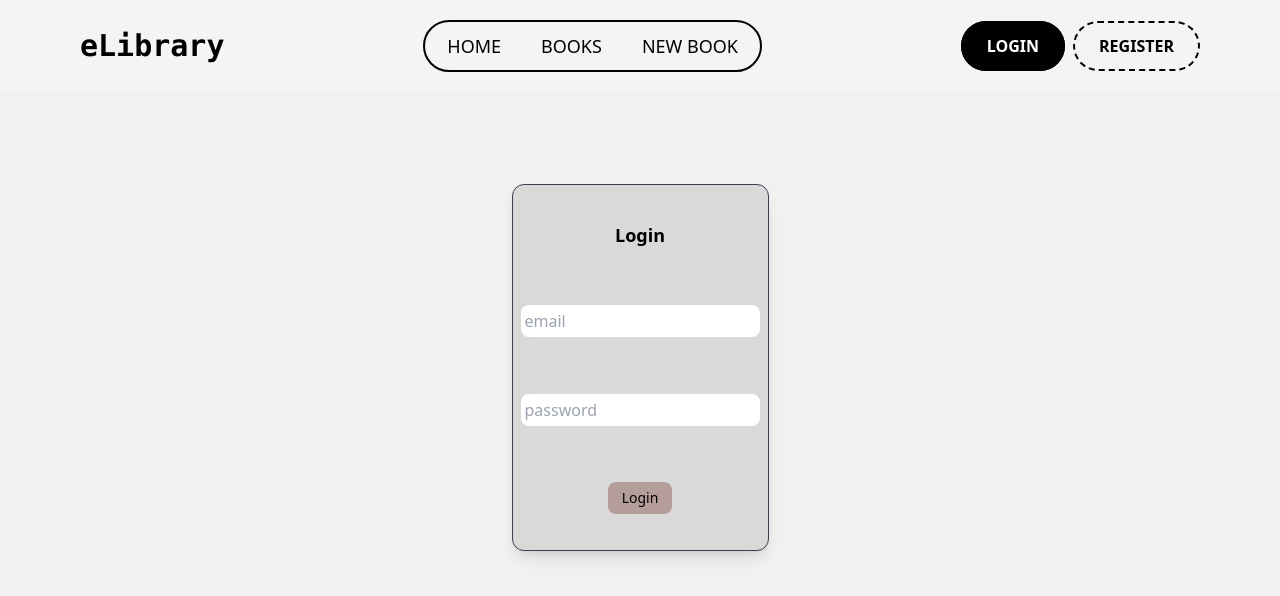
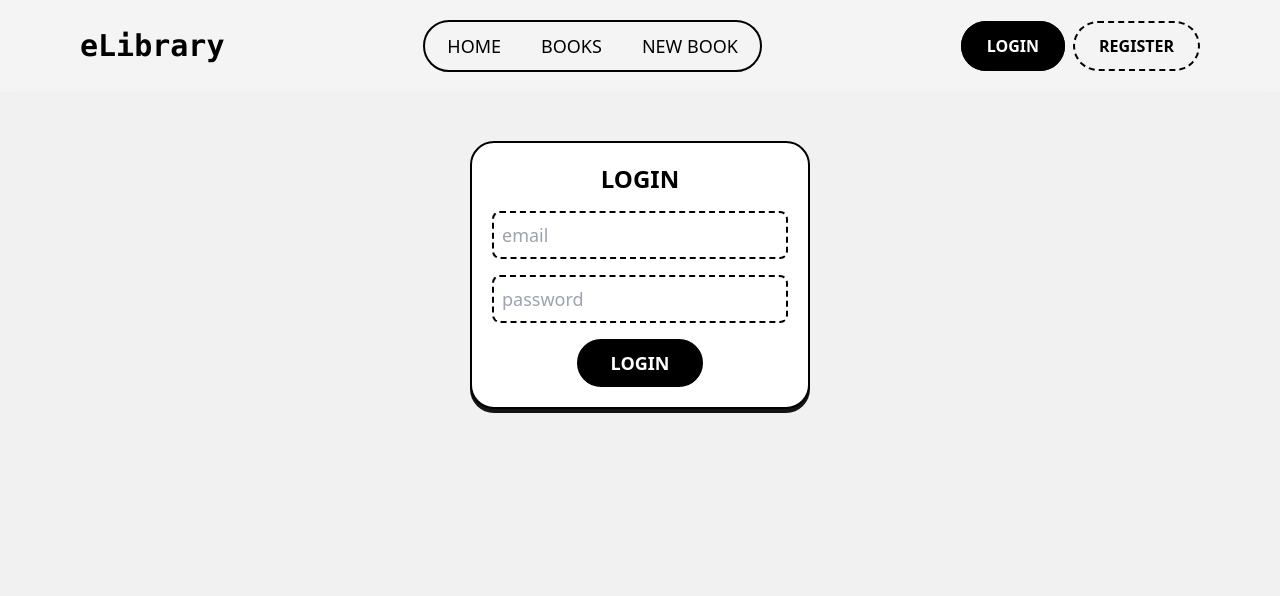
Before and after one commit to asimdelvi/eLibrary, a React (Create React App) app in the folder frontend/: page /login in a window 1280 px wide. Shown: the top 596 px of the page. Built offline with nearby package versions, Linux system fonts and the light colour scheme; no server answers.

Commit message:
redesign forms

```diff
--- a/frontend/src/components/Button.jsx
+++ b/frontend/src/components/Button.jsx
@@ -1,10 +1,10 @@
 export const Button = ({ text, variant, onClickHandler, extraStyles = "" }) => {
   const baseClasses =
-    "rounded-lg border-2 px-3 py-[4px] text-sm hover:shadow-md";
+    "mt-2 rounded-full font-semibold border-black text-lg border-2 px-8 py-2 anim_button";
 
   const variantName = {
-    primary: "bg-[#B59D9A] border-[#B59D9A]",
-    secondary: "bg-black border-black text-white",
+    primary: " bg-black text-white",
+    secondary: "border-dashed",
   };
 
   return (
--- a/frontend/src/components/Form.jsx
+++ b/frontend/src/components/Form.jsx
@@ -2,9 +2,9 @@ export const Form = ({ title, formSubmitFunction, children }) => {
   return (
     <form
       onSubmit={formSubmitFunction}
-      className="flex p-2 min-h-[50%] flex-col max-width-[10rem] justify-around items-center border-[1px] border-gray-700 shadow-lg bg-[#dad9d9] rounded-xl"
+      className="flex p-5 bg-white min-h-[50%] flex-col max-width-[10rem] justify-around items-center border-[2px] border-black rounded-3xl form"
     >
-      <h2 className="text-lg font-bold">{title}</h2>
+      <h2 className="text-2xl font-bold mb-2">{title}</h2>
 
       {children}
     </form>
--- a/frontend/src/components/Input.jsx
+++ b/frontend/src/components/Input.jsx
@@ -1,8 +1,8 @@
 export const Input = ({ type, placeholder, formFunction }) => {
   const inputClass =
-    "w-full p-1 rounded-lg focus:outline-none focus:border-[1px] focus:border-black";
+    "w-full p-2 m-2 text-lg border-dashed border-2 border-black rounded-lg focus:outline-none focus:border-[2px] focus:border-black focus:border-solid";
   const fileInputClass =
-    "file:cursor-pointer cursor-pointer w-full file:bg-[#b59d9aa8] file:text-sm file:p-2 file:border-0 file:rounded-lg rounded-lg bg-white";
+    "file:cursor-pointer m-2 border-dashed border-2 border-black cursor-pointer w-full file:bg-[#DCDCDC] file:text-lg file:p-2 file:border-0 file:rounded-lg rounded-lg bg-white";
 
   if (type === "textarea") {
     return (
--- a/frontend/src/components/NavBar.jsx
+++ b/frontend/src/components/NavBar.jsx
@@ -1,5 +1,4 @@
 import { NavLink } from "react-router-dom";
-// import { Button } from "./Button";
 
 export function NavBar() {
   return (
@@ -7,7 +6,7 @@ export function NavBar() {
       <NavLink to="/">
         <p className="text-3xl font-mono font-extrabold">eLibrary</p>
       </NavLink>
-      <div className="p-[2px] flex items-center rounded-full border-2 border-black">
+      <div className="p-[2px] flex items-center rounded-full border-2 border-black nav-bar">
         <NavLink to="/">
           <div className="transition ease-in-out duration-300 rounded-full text-lg px-5 py-2 hover:bg-black hover:text-white">
             HOME
@@ -26,7 +25,7 @@ export function NavBar() {
       </div>
       <div>
         <NavLink to="/login">
-          <span className="transition ease-in-out duration-1000 delay-300 rounded-full border-2 font-semibold border-black text-base px-6 py-3 bg-black text-white anim_button mr-2">
+          <span className="rounded-full border-2 font-semibold border-black text-base px-6 py-3 bg-black text-white anim_button mr-2">
             LOGIN
           </span>
         </NavLink>
--- a/frontend/src/pages/books/Home.jsx
+++ b/frontend/src/pages/books/Home.jsx
@@ -3,7 +3,7 @@ import { Link } from "react-router-dom";
 export const Home = () => {
   return (
     <>
-      <div className="pt-[12%]  px-20 flex flex-col justify-start bg-[#F1F1F1] h-[100vh] items-center z-20 relative hero-background">
+      <div className="pt-[12%]  px-20 flex flex-col justify-start h-[100vh] items-center z-20 relative hero-background">
         <h1 className="text-8xl text-center font-black mb-10">
           Let's <span className="text-gradient text-8xl">Read</span> Together
         </h1>
--- a/frontend/src/pages/books/NewBook.jsx
+++ b/frontend/src/pages/books/NewBook.jsx
@@ -53,8 +53,8 @@ export const NewBook = () => {
   }, [status, error, navigate, isSubmitSuccessful, newBookId, user]);
 
   return (
-    <div className="flex justify-center items-center h-[calc(100vh-65px)]">
-      <Form title="Add Book" formSubmitFunction={handleSubmit(onSubmit)}>
+    <div className="pt-[11%] flex flex-col justify-center items-center">
+      <Form title="ADD BOOK" formSubmitFunction={handleSubmit(onSubmit)}>
         <Input
           type="text"
           placeholder="Title"
@@ -70,7 +70,7 @@ export const NewBook = () => {
           placeholder="Upload book"
           formFunction={register("book", { required: true })}
         />
-        <Button text="Add" variant="primary" />
+        <Button text="ADD" variant="primary" />
       </Form>
     </div>
   );
--- a/frontend/src/pages/user/Login.jsx
+++ b/frontend/src/pages/user/Login.jsx
@@ -44,8 +44,8 @@ export const Login = () => {
   }, [status, navigate, isSubmitSuccessful, error]);
 
   return (
-    <div className="flex justify-center items-center h-[calc(100vh-65px)]">
-      <Form title="Login" formSubmitFunction={handleSubmit(onSubmit)}>
+    <div className="pt-[11%] flex flex-col justify-center items-center">
+      <Form title="LOGIN" formSubmitFunction={handleSubmit(onSubmit)}>
         <Input
           type="email"
           formFunction={register("email", { required: true })}
@@ -56,7 +56,7 @@ export const Login = () => {
           placeholder="password"
           formFunction={register("password", { required: true })}
         />
-        <Button text="Login" variant="primary" />
+        <Button text="LOGIN" variant="primary" />
       </Form>
     </div>
   );
--- a/frontend/src/pages/user/Register.jsx
+++ b/frontend/src/pages/user/Register.jsx
@@ -44,8 +44,8 @@ export const Register = () => {
   }, [status, isSubmitSuccessful, navigate, error]);
 
   return (
-    <div className="flex justify-center items-center h-[calc(100vh-65px)]">
-      <Form title="Register" formSubmitFunction={handleSubmit(onSubmit)}>
+    <div className="pt-[11%] flex flex-col justify-center items-center">
+      <Form title="REGISTER" formSubmitFunction={handleSubmit(onSubmit)}>
         <Input
           type="text"
           placeholder="username"
@@ -61,7 +61,7 @@ export const Register = () => {
           placeholder="password"
           formFunction={register("password", { required: true })}
         />
-        <Button text="Register" variant="primary" />
+        <Button text="REGISTER" variant="primary" />
       </Form>
     </div>
   );
```
